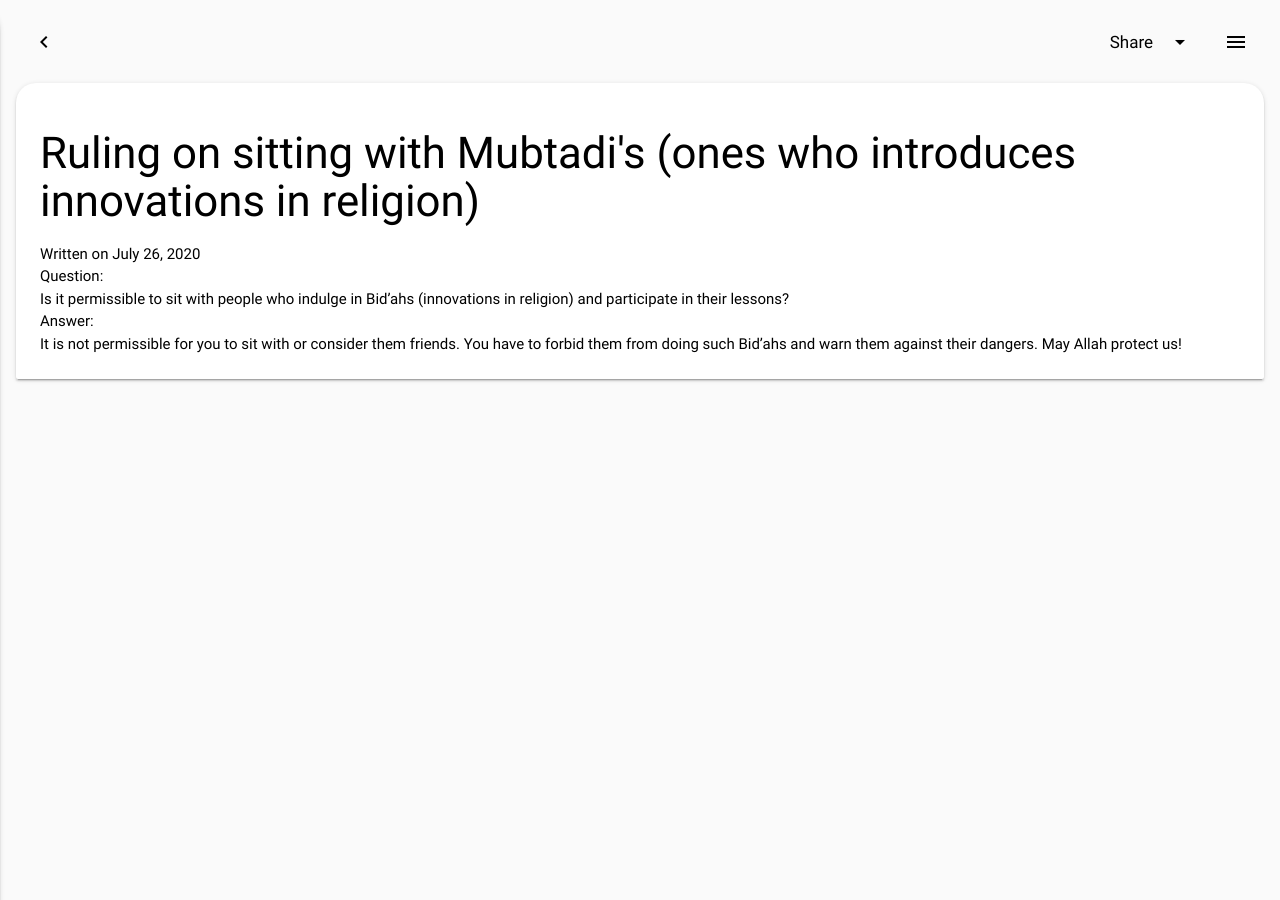
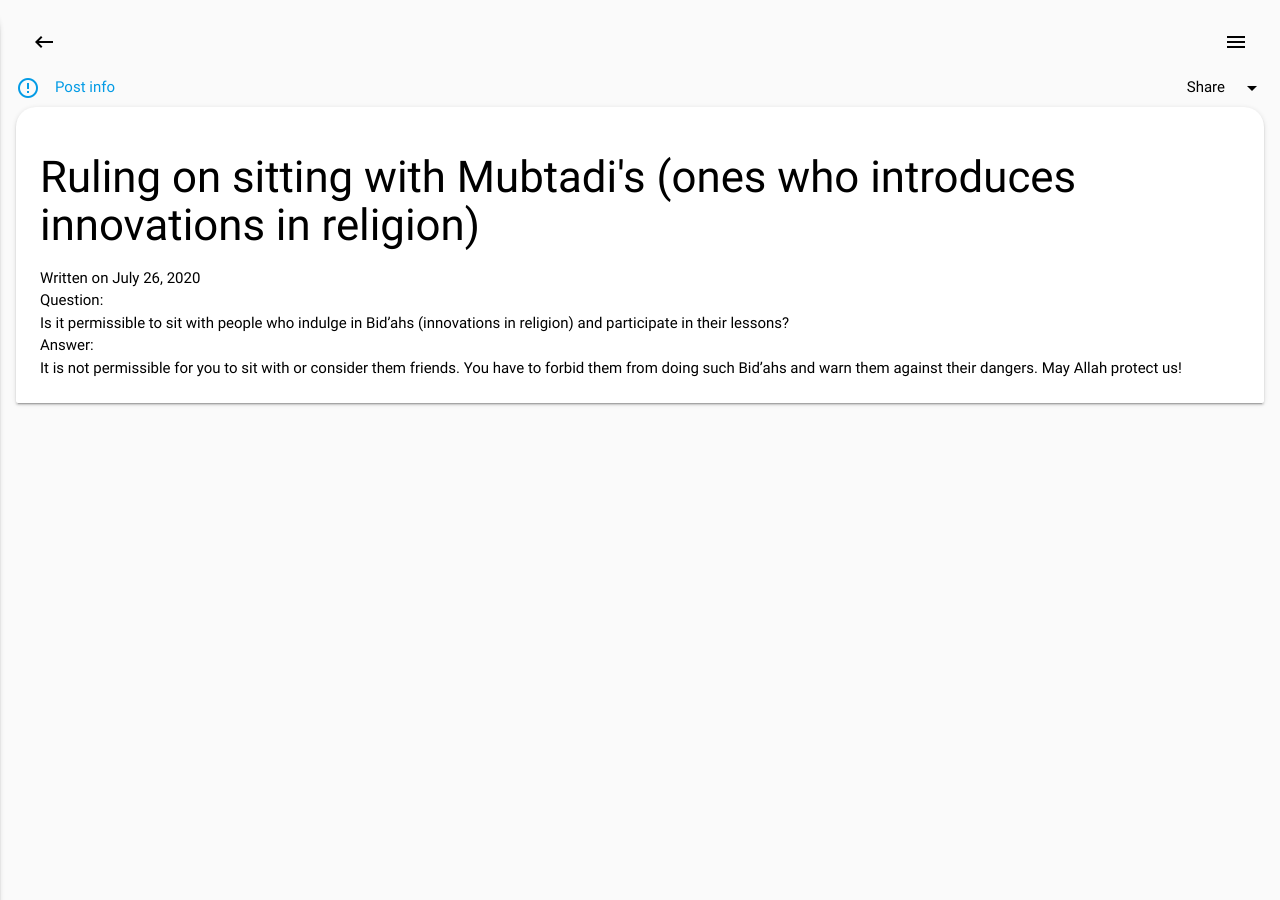
Before and after one commit to alsalafiyyah/new, a Jekyll site: the page built from _posts/misc/2020-07-26-ruling-on-sitting-with-people-of-bidah.md, in a window 1280 px wide. Built offline with Jekyll 4.4.1, drawn with Linux system fonts in a browser that asks for light colours; nearby versions of some CDN libraries.

Commit message:
Update post.html

```diff
--- a/_layouts/post.html
+++ b/_layouts/post.html
@@ -9,10 +9,21 @@
   <li><a href="#!" class="black-text waves-effect waves-grey">Telegram</a></li>
 </ul>
 <div id="navbar" class="black-text grey lighten-5">
- <a href="{{ site.baseurl }}/fatwas" class="black-text waves-effect waves-grey"><i class="material-icons">chevron_left</i></a>
+ <a href="#" class="black-text waves-effect waves-grey left"><i class="material-icons">keyboard_backspace</i></a>
   <a href="#" data-activates="slide-out" class="black-text button-collapse waves-effect waves-grey right"><i class="material-icons">menu</i></a>
- <a class="dropdown-button right black-text" href="#!" data-activates="dropdown1">Share<i class="material-icons right">arrow_drop_down</i></a>
 </div>
+
+  <div>
+   <a class="waves-effect waves-light modal-trigger" href="#modal1"><i class="material-icons left">error_outline</i>Post info</a>
+   <a class="dropdown-button right black-text" href="#!" data-activates="dropdown1">Share<i class="material-icons right">arrow_drop_down</i></a>
+<ul id="dropdown1" class="dropdown-content black-text">
+  <li><a href="#!" class="black-text waves-effect waves-grey">Facebook</a></li>
+  <li><a href="#!" class="black-text waves-effect waves-grey">Twitter</a></li>
+  <li class="divider"></li>
+  <li><a href="#!" class="black-text waves-effect waves-grey">WhatsApp</a></li>
+  <li><a href="#!" class="black-text waves-effect waves-grey">Telegram</a></li>
+</ul>
+  </div>
 
           <div class="card radius-page-content">
             <div class="card-content black-text">
@@ -21,3 +32,15 @@
               {{ content }}
             </div>
           </div>
+
+  <!-- Modal Structure -->
+  <div id="modal1" class="modal bottom-sheet">
+    <div class="modal-content">
+      <h4>Post Info</h4>
+    <ul class="collection">
+      <li class="collection-item">Shaykh: Shaykh Ibn Baz</li>
+      <li class="collection-item">Source: Fatwas of Shaykh Ibn Baz p. 2</li>
+      <li class="collection-item">Posted on this site: March 20, 2021</li>
+    </ul>
+    </div>
+  </div>
```
